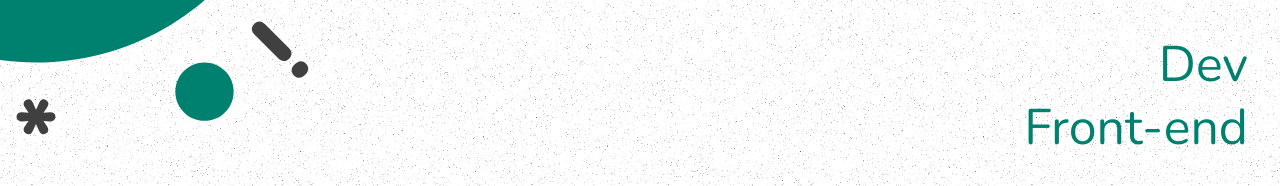
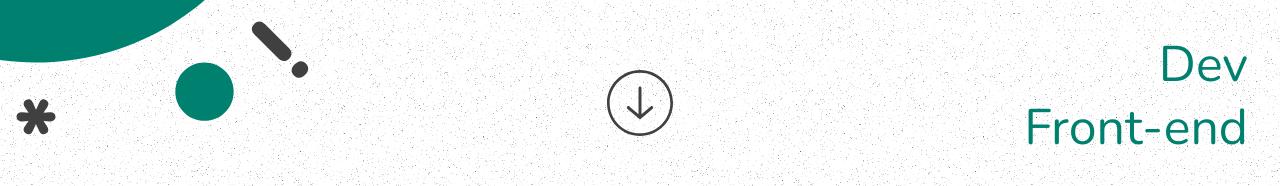
Before and after one commit to alefrrlima/portfolio, a React (Create React App) app: page / in a window 1280 px wide. Shown: the part 597-783 px from the top of the page. Built offline with nearby package versions, Linux system fonts and the light colour scheme.

Commit message:
Scroll component created and added to Home

```diff
--- a/src/components/Home/index.js
+++ b/src/components/Home/index.js
@@ -1,5 +1,7 @@
 import React from 'react';
 import styled from 'styled-components';
+
+import Scroll from '../../ui/Scroll';
 
 import Text from '../../ui/Text';
 
@@ -76,6 +78,7 @@ export default function () {
                <Text type="d3">Front-end</Text>
             </Complement>
          </Container>
+         <Scroll />
       </Home>
    );
 }
--- /dev/null
+++ b/src/ui/Scroll/index.js
@@ -0,0 +1,45 @@
+import React from 'react';
+
+import styled from 'styled-components';
+
+import { ReactComponent as CircleSVG } from '../../images/scroll-circle.svg';
+import { ReactComponent as ArrowSVG } from '../../images/scroll-arrow.svg';
+
+export default function () {
+   const Scroll = styled.div`
+      display: flex;
+      align-items: center;
+      justify-content: center;
+      position: absolute;
+      bottom: 100px;
+      left: 50vw;
+      transform: translateX(-50%);
+
+      animation: appear 1s ease-in-out;
+
+      @keyframes appear {
+         from {
+            transform: translateY(-10px);
+            opacity: 0;
+         }
+         to {
+            transform: translateY(0);
+            opacity: 100;
+         }
+      }
+   `;
+
+   const Circle = styled(CircleSVG)`
+      position: absolute;
+   `;
+   const Arrow = styled(ArrowSVG)`
+      position: absolute;
+   `;
+
+   return (
+      <Scroll>
+         <Circle />
+         <Arrow />
+      </Scroll>
+   );
+}
```
Also changed, not shown: src/images/scroll-arrow.svg (added), src/images/scroll-circle.svg (added).
